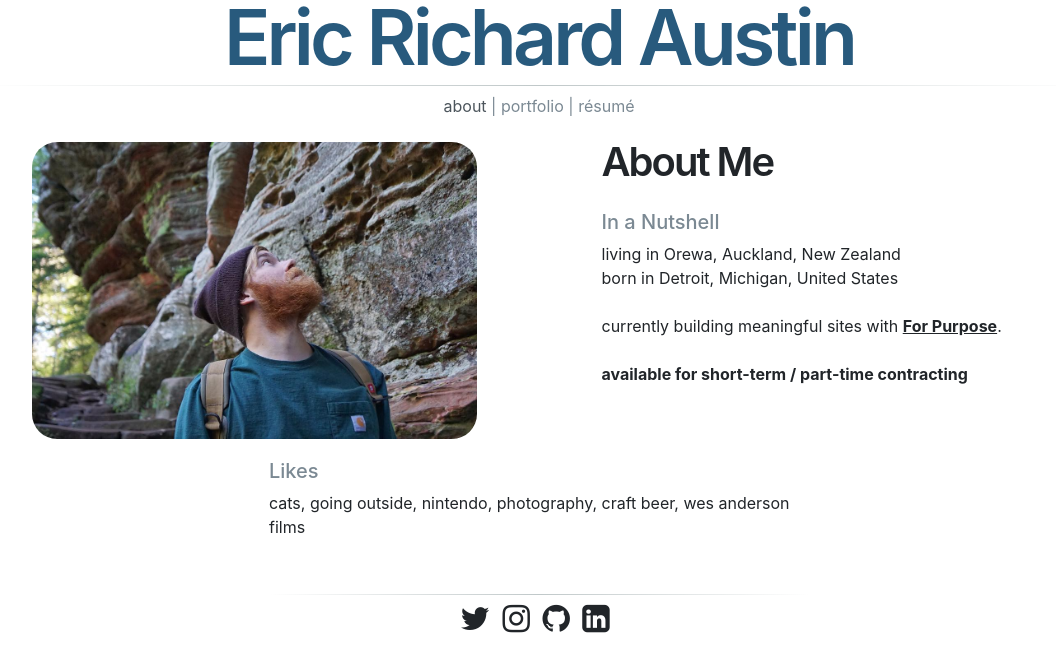
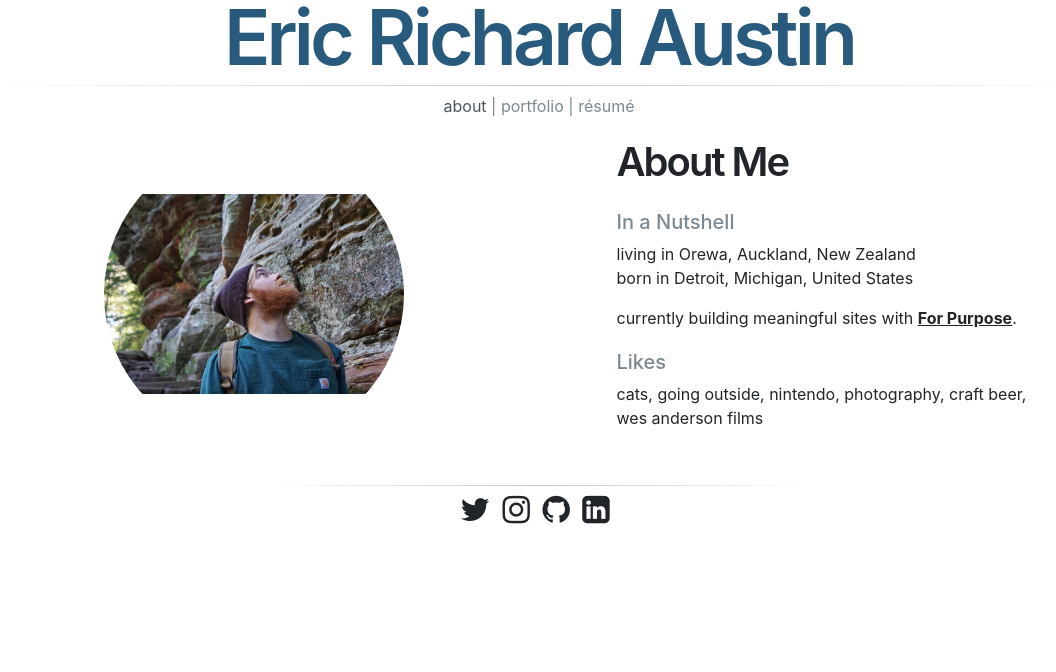
Before and after one commit to fenderic/ericrichardaustin, a plain HTML site: page index.html in a window 1280 px wide. Shown: the whole page, without its empty margins (101-1157 px from the left). Drawn offline with nearby package versions, Linux system fonts and the light colour scheme.

Commit message:
latest reskin

```diff
--- a/css/style.css
+++ b/css/style.css
@@ -1,6 +1,33 @@
 /*~~~~~~~~~~~~~~~*\
   CONTENT
 \*~~~~~~~~~~~~~~~*/
+
+.container-content {
+  width: 100%;
+  padding-right: 15px;
+  padding-left: 15px;
+  margin-right: auto;
+  margin-left: auto;
+}
+
+
+@media (min-width: 576px) {
+  .container-content {
+    max-width: 540px;
+  }
+}
+
+@media (min-width: 768px) {
+  .container-content {
+    max-width: 420px;
+  }
+}
+
+@media (min-width: 992px) {
+  .container-content {
+    max-width: 900px;
+  }
+}
 
 h1 {
   /*font-size: 2.7rem;*/
--- a/index.html
+++ b/index.html
@@ -39,34 +39,21 @@
   <main role="content">
     <section class="container">
       <div class="row">
-        <div class="col-12 col-md-6 col-lg-5 mx-auto">
-          <img src="img/rockhouse.jpg" class="w-100" style="border-radius:25px;" />
+        <div class="col-12 col-md-6 col-lg-5 mx-auto d-flex justify-content-center align-items-center">
+          <img src="img/rockhouse.jpg" loading="lazy" style="border-radius: 50%; object-fit: contain; object-position: center; width: 300px; height: 300px;" />
         </div>
-        <div class="col-12 col-md-6 col-lg-5 mx-auto">
-          <h1>About Me</h1>
-
-          <h5>In a Nutshell</h5>
-          <p>
-            living in Orewa, Auckland, New Zealand<br />
-            born in Detroit, Michigan, United States<br />
-            <br>
-            currently building meaningful sites with <strong><a href="https://www.forpurpose.co.nz/" target="_blank">For Purpose</a></strong>.
-            <br><br>
-            <strong>available for short-term / part-time contracting</strong>
-            <br><br>
-          </p>
+        <div class="col-12 col-md-6 col-lg-5 mx-auto mt-4 mt-md-0 d-flex justify-content-center align-items-center">
+          <div class="container-content">
+            <h1>About Me</h1>
+            <h5>In a Nutshell</h5>
+            <p class="mb-0">living in Orewa, Auckland, New Zealand</p>
+            <p>born in Detroit, Michigan, United States</p>
+            <p class="mb-0">currently building meaningful sites with <strong><a href="https://www.forpurpose.co.nz/" target="_blank">For Purpose</a></strong>.</p>
+            <h5>Likes</h5>
+            <p>cats, going outside, nintendo, photography, craft beer, wes anderson films</p>
+          </div>
         </div>
       </div>
-
-      <div class="row">
-        <div class="col-lg-6 col-md-8 mx-auto">
-          <h5>Likes</h5>
-          <p>
-            cats, going outside, nintendo, photography, craft beer, wes anderson films
-          </p>
-        </div>
-      </div>
-
 
     </section>
   </main>
```
Also changed, not shown: portfolio.html (+23 -11 lines).
